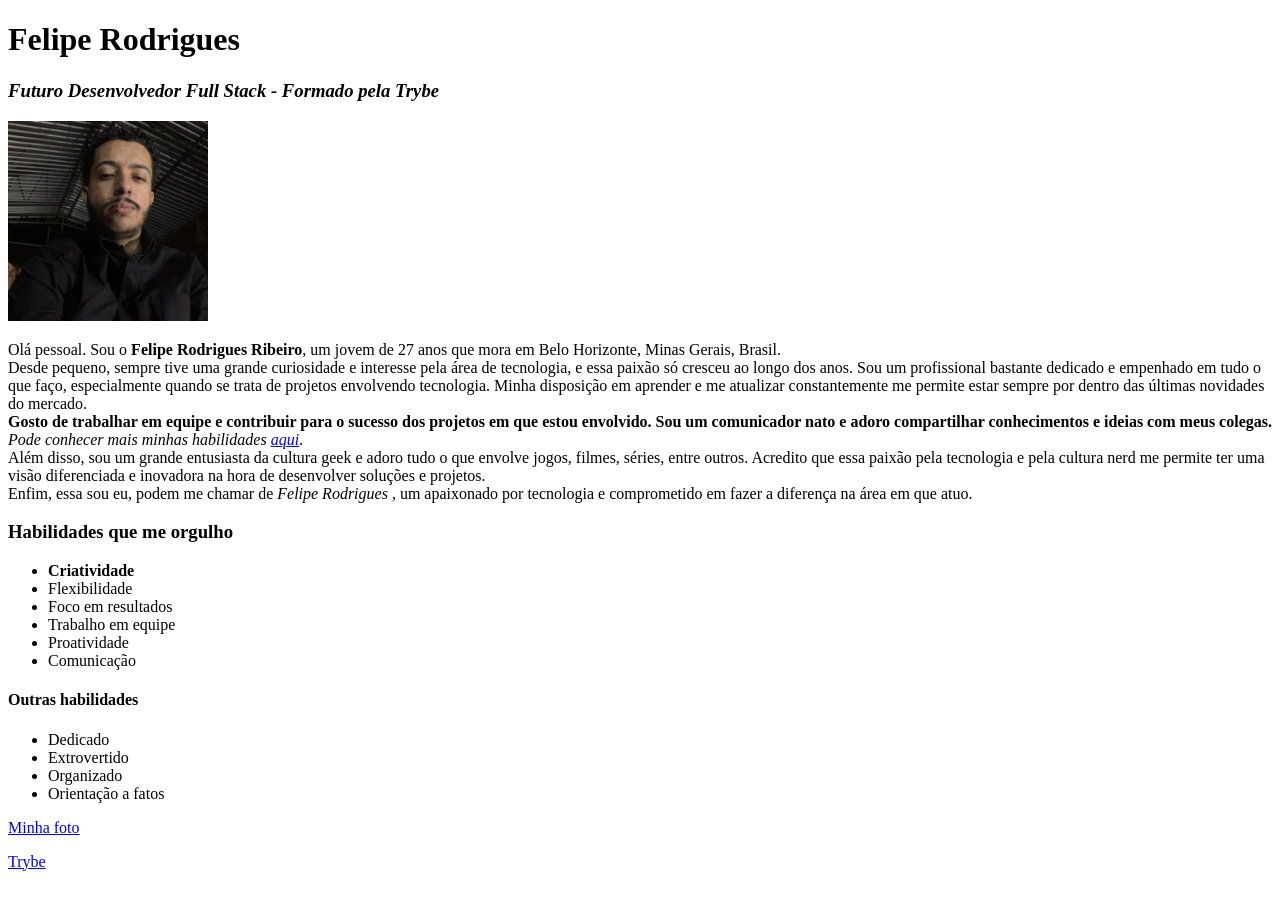
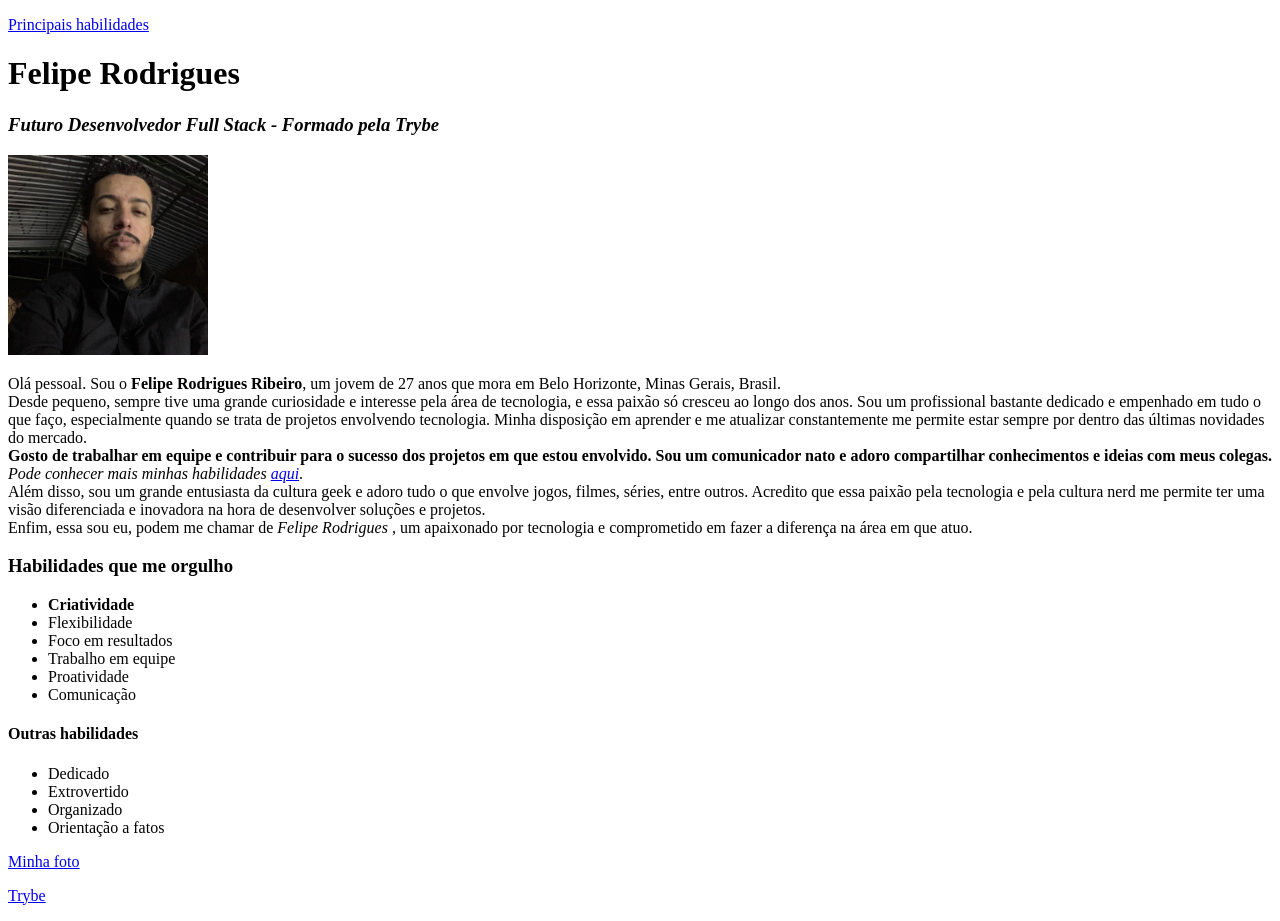
Before and after one commit to neathfelipe/neathfelipe.github.io, a plain HTML site: page index.html in a window 1280 px wide. Before the commit the page ends 887 px from the top, so only its background shows below. Drawn offline with Linux system fonts and the light colour scheme.

```diff
--- a/index.html
+++ b/index.html
@@ -7,6 +7,7 @@
     <title>Felipe Rodrigues - DEV</title>
 </head>
 <body>
+    <p><a href="#habilidades">Principais habilidades</a></p>
     <h1>Felipe Rodrigues</h1>
     <h3><em>Futuro Desenvolvedor Full Stack - Formado pela Trybe</em></h3>
     <img id="minhafoto" src="./images/felipe-rodrigues.jpg" alt="Imagem de perfil de Felipe Rodrigues" width="200px">
```
Also changed, not shown: README.md (deleted).
